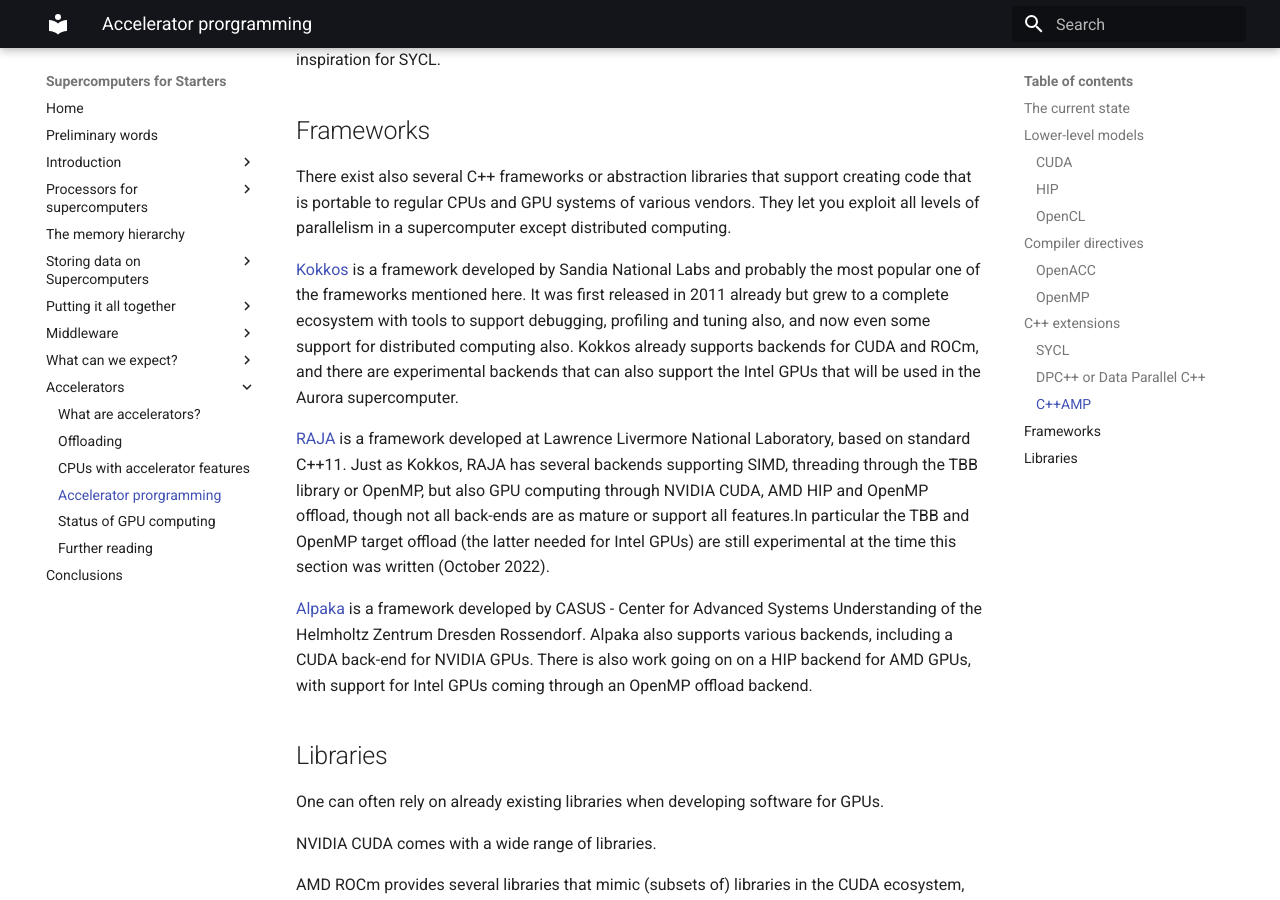
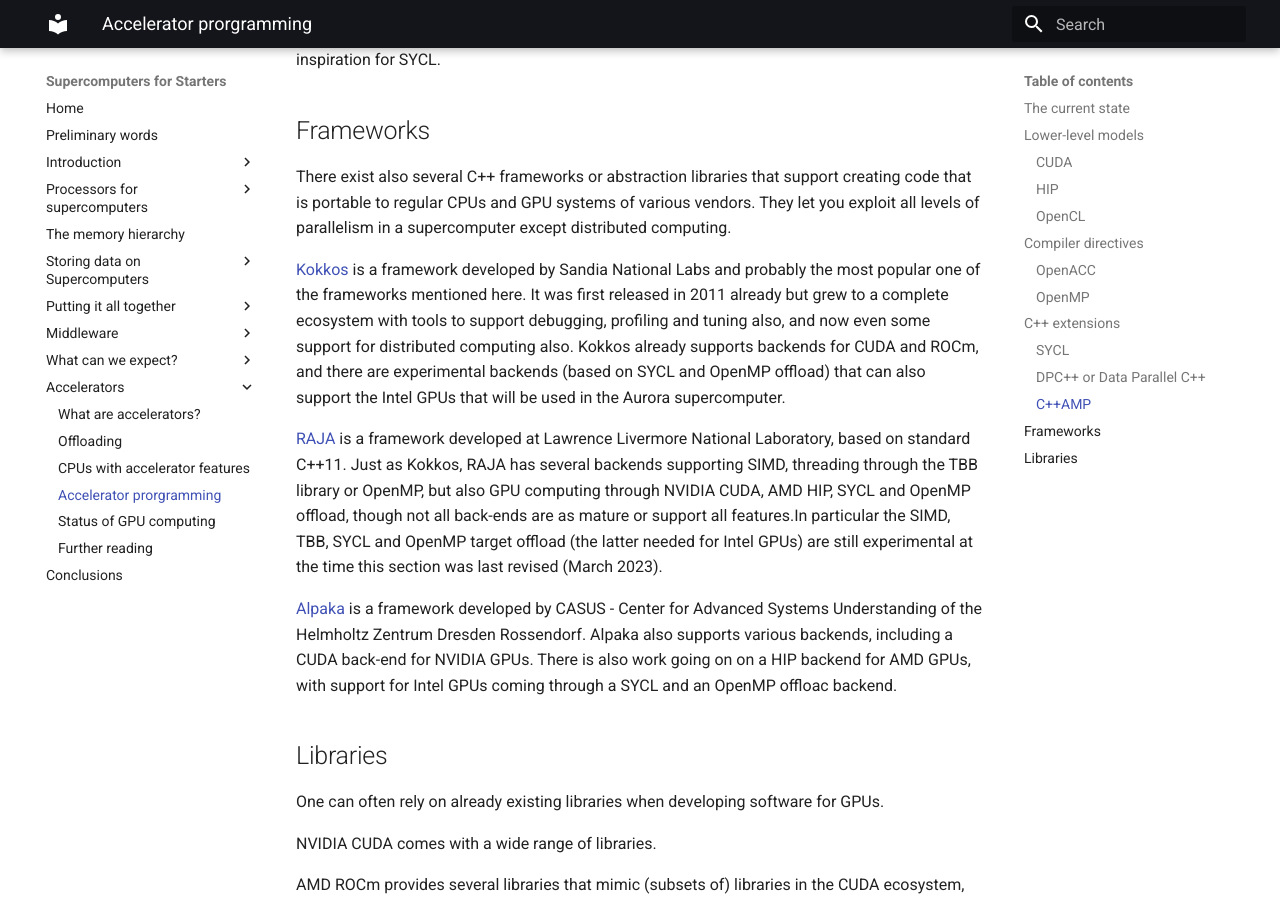
Before and after one commit to klust/SupercomputersForStarters, an MkDocs documentation site: the page built from docs/C08_Accelerators/C08_S04_Programming_accelerators.md, in a window 1280 px wide and 900 px high, scrolled down 5436 px. Built offline with MkDocs 1.6.1 and Material for MkDocs 9.7.7, drawn with Linux system fonts in a browser that asks for light colours.

Commit message:
Some minor additions to the accelerators section.

```diff
--- a/docs/C08_Accelerators/C08_S04_Programming_accelerators.md
+++ b/docs/C08_Accelerators/C08_S04_Programming_accelerators.md
@@ -244,22 +244,23 @@
 of the frameworks mentioned here. It was first released in 2011 already but grew to a
 complete ecosystem with tools to support debugging, profiling and tuning also, and now even
 some support for distributed computing also. Kokkos already supports backends for CUDA
-and ROCm, and there are experimental backends that can also support the Intel GPUs that will
+and ROCm, and there are experimental backends (based on SYCL and OpenMP offload)
+that can also support the Intel GPUs that will
 be used in the Aurora supercomputer.
 
 [RAJA](https://computing.llnl.gov/projects/raja-managing-application-portability-next-generation-platforms)
 is a framework developed at Lawrence Livermore National Laboratory, based on standard C++11.
 Just as Kokkos, RAJA has several backends supporting SIMD, threading through the TBB library or
-OpenMP, but also GPU computing through NVIDIA CUDA, AMD HIP and OpenMP offload, though not all
-back-ends are as mature or support all features.In particular the TBB and OpenMP target offload
+OpenMP, but also GPU computing through NVIDIA CUDA, AMD HIP, SYCL and OpenMP offload, though not all
+back-ends are as mature or support all features.In particular the SIMD, TBB, SYCL and OpenMP target offload
 (the latter needed for Intel GPUs) are still experimental at the time this section was
-written (October 2022).
+last revised (March 2023).
 
 [Alpaka](https://www.casus.science/research/software-repository/alpaka/)
 is a framework developed by CASUS - Center for Advanced Systems Understanding of the
 Helmholtz Zentrum Dresden Rossendorf. Alpaka also supports various backends, including a CUDA
 back-end for NVIDIA GPUs. There is also work going on on a HIP backend for AMD GPUs, with
-support for Intel GPUs coming through an OpenMP offload backend.
+support for Intel GPUs coming through a SYCL and an OpenMP offloac backend.
 
 
 ## Libraries
```
